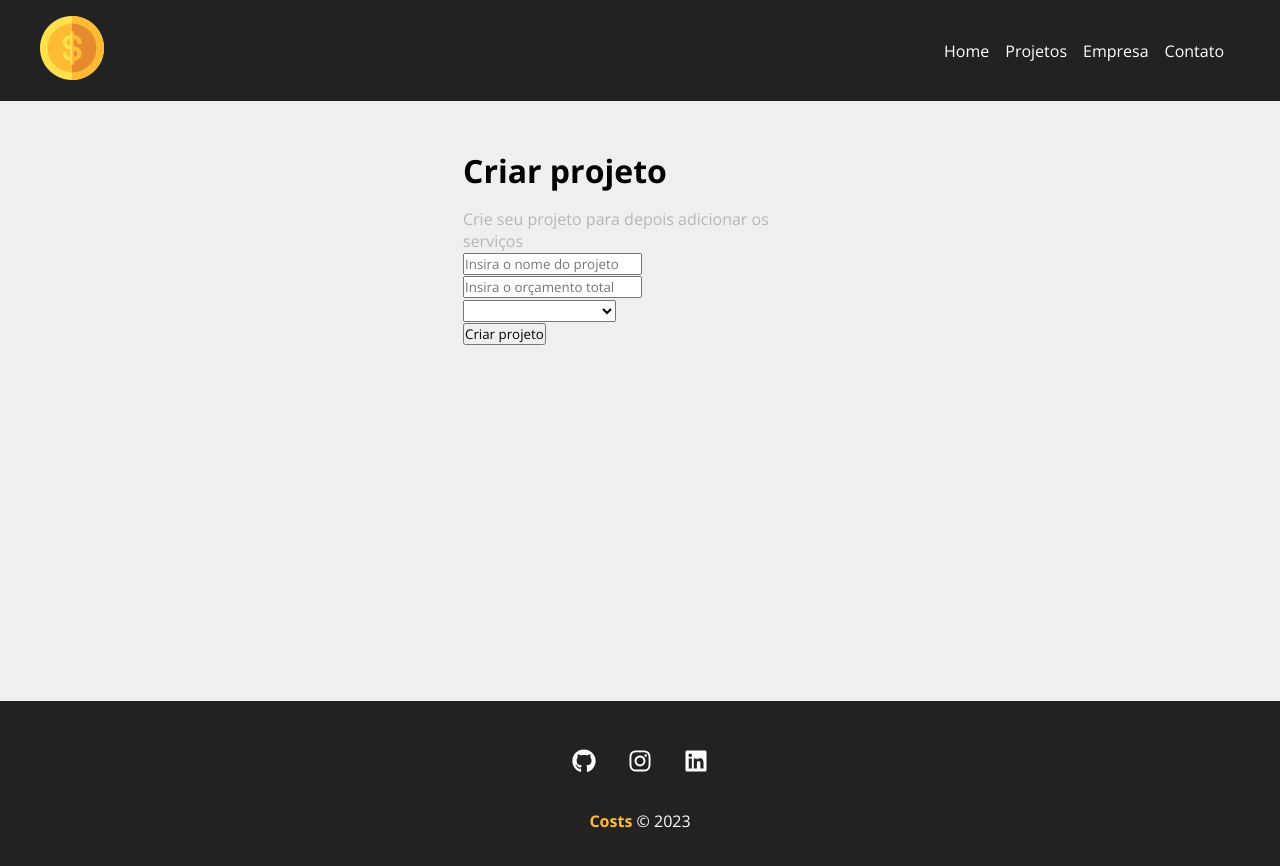
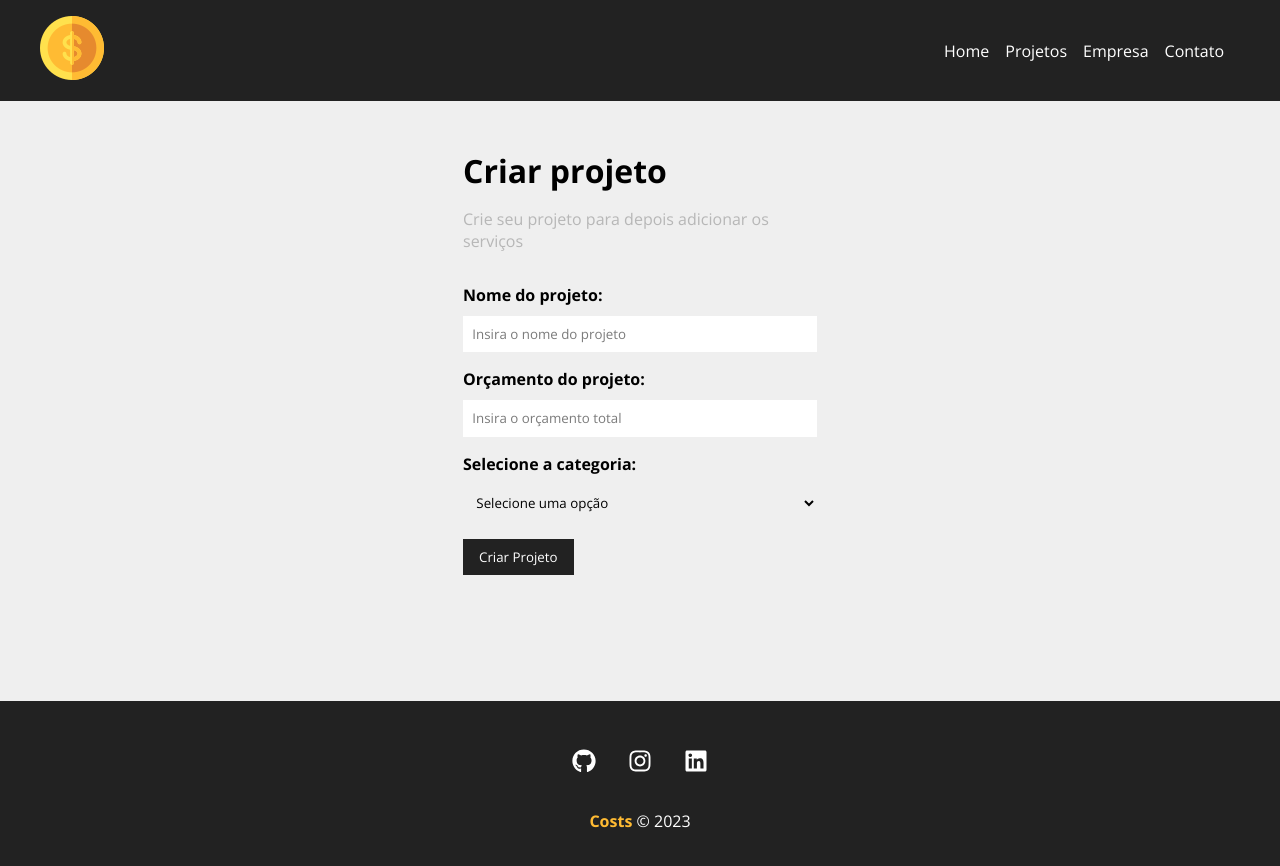
Before and after one commit to MarcosDavi-Dev/Cost, a React (Create React App) app: page /newproject in a window 1280 px wide. Shown: the top 866 px of the page. Built offline with nearby package versions, Linux system fonts and the light colour scheme.

Commit message:
Tela de projeto feita

```diff
--- /dev/null
+++ b/src/components/form/Input.js
@@ -0,0 +1,19 @@
+import styles from './Input.module.css'
+
+function Input ({type, text, name, placeholder, handleOnChange, value}) {
+    return (
+        <div className={styles.form_control}>
+            <label htmlFor={name}>{text}:</label>
+            <input
+            type={type}
+            name={name}
+            id={name}
+            placeholder={placeholder}
+            onChange={handleOnChange}
+            value={value}
+            />
+        </div>
+    )
+}
+
+export default Input
--- /dev/null
+++ b/src/components/form/Input.module.css
@@ -0,0 +1,20 @@
+.form_control {
+    display: flex;
+    flex-direction: column;
+    margin-bottom: 1em;
+}
+
+.form_control label {
+    margin-bottom: .6em;
+    font-weight: bold;
+}
+
+.form_control input {
+    padding: .7em;
+    border-radius: 0;
+    border: none;
+}
+
+.form_control input::placeholder {
+    color: #7b7b7b;
+}
--- /dev/null
+++ b/src/components/form/Select.js
@@ -0,0 +1,14 @@
+import styles from './Select.module.css'
+
+function Select ({ text, name, options, handleOnChange, value}) {
+    return (
+        <div className={styles.form_control}>
+            <label htmlFor={name}>{text}:</label>
+            <select name={name} id={name}>
+                <option>Selecione uma opção</option>
+            </select>
+        </div>
+    )
+}
+
+export default Select
--- /dev/null
+++ b/src/components/form/Select.module.css
@@ -0,0 +1,17 @@
+
+.form_control {
+    display: flex;
+    flex-direction: column;
+    margin-bottom: 1em;
+}
+
+.form_control label {
+    margin-bottom: .6em;
+    font-weight: bold;
+}
+
+.form_control select {
+    padding: .7em;
+    border-radius: 0;
+    border: none;
+}
--- /dev/null
+++ b/src/components/form/SubmitButton.js
@@ -0,0 +1,12 @@
+
+import styles from './SubmitButton.module.css'
+
+function SubmitButton ({ text}) {
+    return (
+        <div>
+            <button className={styles.btn}>{text}</button>
+        </div>
+    )
+}
+
+export default SubmitButton
--- /dev/null
+++ b/src/components/form/SubmitButton.module.css
@@ -0,0 +1,13 @@
+.btn {
+    background-color: #222;
+    color: #FFF;
+    padding: 0.7em 1.2em;
+    text-decoration: none;
+    transition: .5s;
+    cursor: pointer;
+    border: none;
+}
+
+.btn:hover{
+    color: #ffbb33;
+}
--- a/src/components/pages/Newproject.js
+++ b/src/components/pages/Newproject.js
@@ -6,7 +6,7 @@
         <div className={styles.newproject_container}>
             <h1>Criar projeto</h1>
             <p>Crie seu projeto para depois adicionar os serviços</p>
-            <ProjectForm />
+            <ProjectForm btnText="Criar Projeto"/>
         </div>
     )
 }
--- a/src/components/project/ProjectForm.js
+++ b/src/components/project/ProjectForm.js
@@ -1,20 +1,25 @@
-function ProjectForm () {
+import Input from '../form/Input'
+import Select from '../form/Select'
+import SubmitButton from '../form/SubmitButton'
+
+import styles from './ProjectForm.module.css'
+
+function ProjectForm ({btnText}) {
     return (
-        <form>
-            <div>
-                <input type="text" placeholder="Insira o nome do projeto"/>
-            </div>
-            <div>
-                <input type="number" placeholder="Insira o orçamento total"/>
-            </div>
-            <div>
-                <select name="category_id">
-                    <option disabled>Selecione a categoria</option>
-                </select>
-            </div>
-            <div>
-                <input type="submit" value="Criar projeto" />
-            </div>
+        <form className={styles.form}>
+            <Input type="text"
+            text="Nome do projeto"
+            name="name"
+            placeholder="Insira o nome do projeto"
+            />
+            <Input
+            type="number"
+            text="Orçamento do projeto"
+            name="budget"
+            placeholder="Insira o orçamento total"
+            />
+           <Select name="category_id" text="Selecione a categoria"/>
+            <SubmitButton text={btnText}/>
         </form>
     )
 }
--- /dev/null
+++ b/src/components/project/ProjectForm.module.css
@@ -0,0 +1,4 @@
+.form {
+    width: 100%;
+    margin: 2em 0;
+}
```
